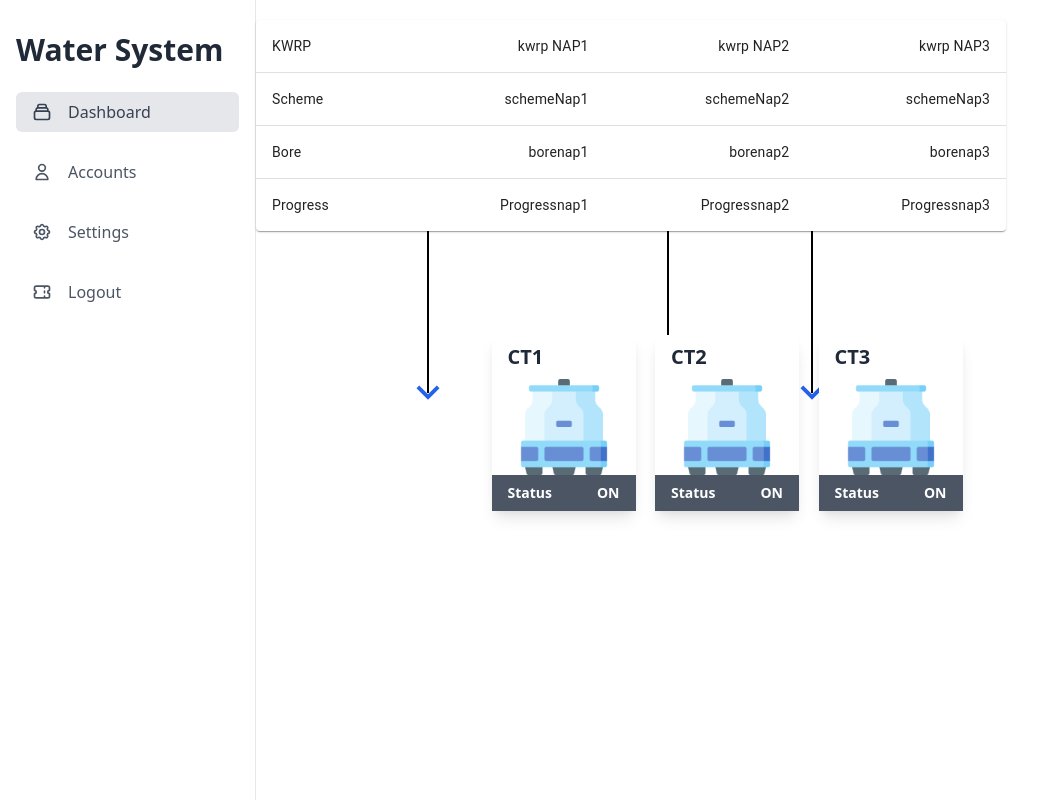
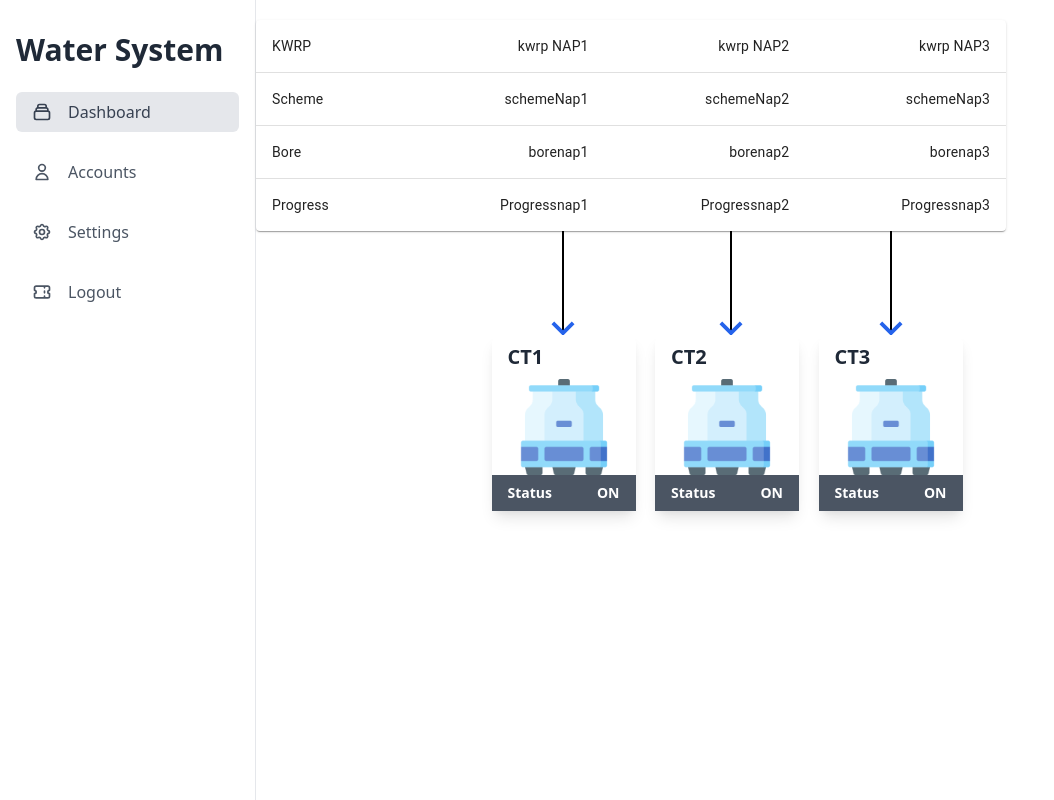
Before and after one commit to moulee40/automatic-water-system, a React (Create React App) app: page /home in a window 1280 px wide. Shown: the whole page, without its empty margins (0-1054 px from the left). Built offline with nearby package versions, Linux system fonts and the light colour scheme.

Commit message:
Dashboard UI fix commit

```diff
--- a/src/components/DashboardTopSection.js
+++ b/src/components/DashboardTopSection.js
@@ -22,7 +22,7 @@ class DashboardTopSection extends React.Component {
 
   render() {
     return (
-        <div>
+        <div className="flex relative">
            <TableContainer component={Paper}>
       <Table sx={{ minWidth: 750 }} aria-label="simple table">
 
@@ -44,30 +44,30 @@ class DashboardTopSection extends React.Component {
       </Table>
     </TableContainer>
 
-    <div className="flex justify-end absolute left-1/3">
+    <div className="flex justify-end absolute left-1/3 top-full ml-14">
           <div className="border-l-2 border-b-2 border-solid border-black relative mb-10">
             <div className="mt-40">
 
                 {/* <ArrowForwardIosIcon className='text-blue-600 absolute top-[97.3%] left-[91%]'/> */}
-                <KeyboardArrowDownIcon className='text-blue-600 absolute top-[86%] -ml-6' style={{fontSize:'46px'}}/>
+                <KeyboardArrowDownIcon className='text-blue-600 absolute top-[46%] -ml-6' style={{fontSize:'46px'}}/>
            </div>
            </div>
       </div>
-      <div className="flex justify-end absolute left-1/3 ml-60">
+      <div className="flex justify-end absolute left-1/3 ml-56 top-full">
           <div className="border-l-2 border-b-2 border-solid border-black relative mb-10 ">
             <div className="mt-40">
 
                 {/* <ArrowForwardIosIcon className='text-blue-600 absolute top-[97.3%] left-[91%]'/> */}
-                <KeyboardArrowDownIcon className='text-blue-600 absolute top-[86%] -ml-6' style={{fontSize:'46px'}}/>
+                <KeyboardArrowDownIcon className='text-blue-600 absolute top-[46%] -ml-6' style={{fontSize:'46px'}}/>
            </div>
            </div>
       </div>
-      <div className="flex justify-end absolute left-1/3 ml-96">
+      <div className="flex justify-end absolute left-1/3 ml-96 top-full">
           <div className="border-l-2 border-b-2 border-solid border-black relative mb-10">
             <div className="mt-40">
 
                 {/* <ArrowForwardIosIcon className='text-blue-600 absolute top-[97.3%] left-[91%]'/> */}
-                <KeyboardArrowDownIcon className='text-blue-600 absolute top-[86%] -ml-6' style={{fontSize:'46px'}}/>
+                <KeyboardArrowDownIcon className='text-blue-600 absolute top-[46%] -ml-6' style={{fontSize:'46px'}}/>
            </div>
            </div>
       </div>
--- a/src/components/Main.js
+++ b/src/components/Main.js
@@ -48,9 +48,9 @@ class Main extends React.Component {
     return (
   <div className="space-y-5 h-screen flex">
       <Sidebar />
-      <div>
+      <div className="flex flex-col relative">
       <DashboardTopSection></DashboardTopSection>
-      <div className="flex flex-1 flex-wrap p-6 justify-evenly ml-48">
+      <div className="flex flex-1 flex-wrap p-6 justify-evenly ml-48 relative">
       {coolingTower.map((label,index) => {
       return(
         <div className="flex relative">
```
